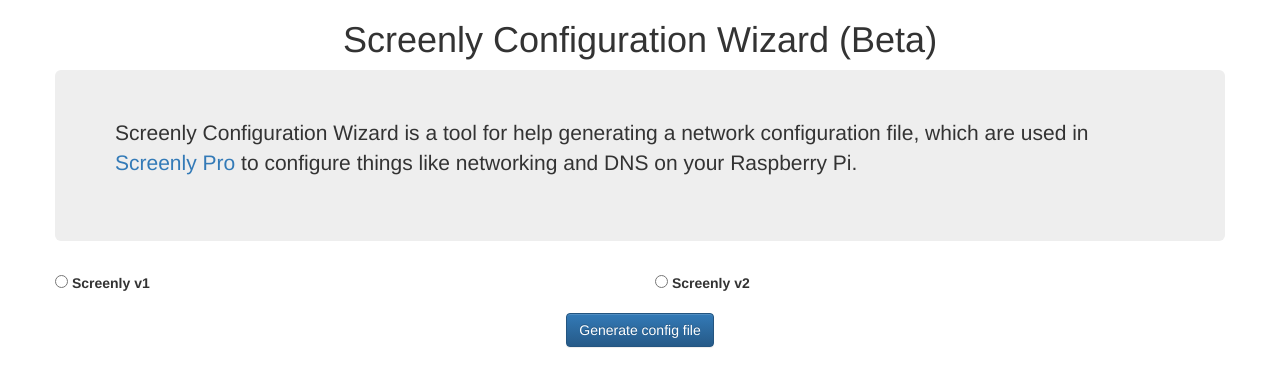
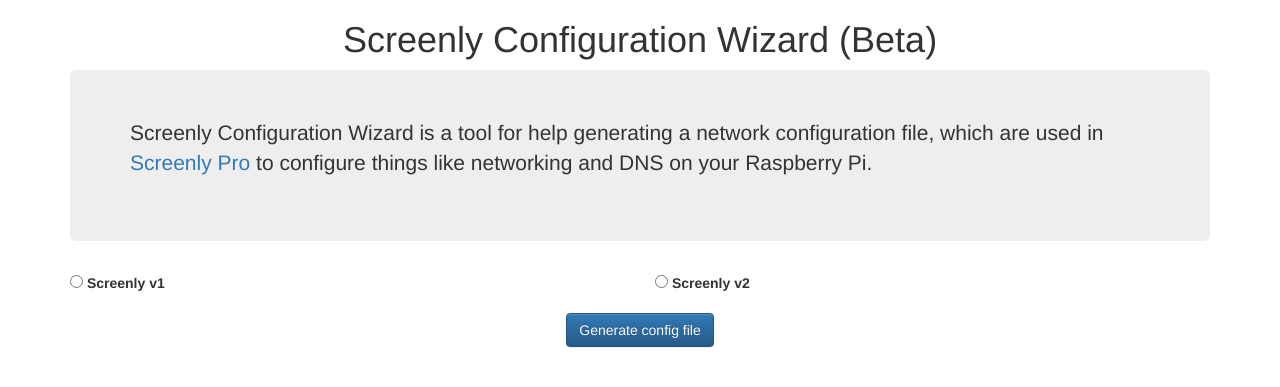
Before and after one commit to Screenly/wizard.screenly.io, a Jekyll site: the page built from index.html, in a window 1280 px wide. Shown: the top 387 px of the page. Built offline with Jekyll 4.4.1, drawn with Linux system fonts in a browser that asks for light colours; nearby versions of some CDN libraries.

Commit message:
Cosmetics.

```diff
--- /dev/null
+++ b/_includes/foot.html
@@ -0,0 +1,3 @@
+<script src="//code.jquery.com/jquery-3.2.1.min.js" integrity="sha256-hwg4gsxgFZhOsEEamdOYGBf13FyQuiTwlAQgxVSNgt4=" crossorigin="anonymous"></script>
+<script src="//maxcdn.bootstrapcdn.com/bootstrap/3.3.7/js/bootstrap.min.js" integrity="sha384-Tc5IQib027qvyjSMfHjOMaLkfuWVxZxUPnCJA7l2mCWNIpG9mGCD8wGNIcPD7Txa" crossorigin="anonymous"></script>
+<script src="/js/wizard.js"></script>
--- /dev/null
+++ b/_includes/head.html
@@ -0,0 +1,16 @@
+<head>
+  <meta charset="UTF-8">
+  <meta name="viewport" content="minimal-ui, width=device-width, initial-scale=1, maximum-scale=1, user-scalable=no">
+  <meta name="description" content="Screenly Configuration Wizard: a tool to generate a network configuration file for Screenly Pro">
+  <link rel="stylesheet" href="https://maxcdn.bootstrapcdn.com/bootstrap/3.3.7/css/bootstrap.min.css" integrity="sha384-BVYiiSIFeK1dGmJRAkycuHAHRg32OmUcww7on3RYdg4Va+PmSTsz/K68vbdEjh4u" crossorigin="anonymous">
+  <link rel="stylesheet" href="https://maxcdn.bootstrapcdn.com/bootstrap/3.3.7/css/bootstrap-theme.min.css" integrity="sha384-rHyoN1iRsVXV4nD0JutlnGaslCJuC7uwjduW9SVrLvRYooPp2bWYgmgJQIXwl/Sp" crossorigin="anonymous">
+  <link rel="stylesheet" type="text/css" href="/css/main.css">
+  <title>{{ page.title }}</title>
+  <!-- Google Tag Manager -->
+  <script>(function(w,d,s,l,i){w[l]=w[l]||[];w[l].push({'gtm.start':
+new Date().getTime(),event:'gtm.js'});var f=d.getElementsByTagName(s)[0],
+j=d.createElement(s),dl=l!='dataLayer'?'&l='+l:'';j.async=true;j.src=
+'https://www.googletagmanager.com/gtm.js?id='+i+dl;f.parentNode.insertBefore(j,f);
+})(window,document,'script','dataLayer','GTM-M52CH4L');</script>
+  <!-- End Google Tag Manager -->
+</head>
--- /dev/null
+++ b/_includes/noscript.html
@@ -0,0 +1,5 @@
+<!-- Google Tag Manager (noscript) -->
+  <noscript>
+  	<iframe src="https://www.googletagmanager.com/ns.html?id=GTM-M52CH4L" height="0" width="0" style="display:none;visibility:hidden"></iframe>
+  </noscript>
+<!-- End Google Tag Manager (noscript) -->
--- a/_layouts/default.html
+++ b/_layouts/default.html
@@ -1,29 +1,11 @@
 <!DOCTYPE html>
 <html>
-<head>
-  <meta charset="UTF-8">
-  <link rel="stylesheet" href="https://maxcdn.bootstrapcdn.com/bootstrap/3.3.7/css/bootstrap.min.css" integrity="sha384-BVYiiSIFeK1dGmJRAkycuHAHRg32OmUcww7on3RYdg4Va+PmSTsz/K68vbdEjh4u" crossorigin="anonymous">
-  <link rel="stylesheet" href="https://maxcdn.bootstrapcdn.com/bootstrap/3.3.7/css/bootstrap-theme.min.css" integrity="sha384-rHyoN1iRsVXV4nD0JutlnGaslCJuC7uwjduW9SVrLvRYooPp2bWYgmgJQIXwl/Sp" crossorigin="anonymous">
-  <link rel="stylesheet" type="text/css" href="/css/main.css">
-  <title>{{ page.title }}</title>
-  <!-- Google Tag Manager -->
-  <script>(function(w,d,s,l,i){w[l]=w[l]||[];w[l].push({'gtm.start':
-new Date().getTime(),event:'gtm.js'});var f=d.getElementsByTagName(s)[0],
-j=d.createElement(s),dl=l!='dataLayer'?'&l='+l:'';j.async=true;j.src=
-'https://www.googletagmanager.com/gtm.js?id='+i+dl;f.parentNode.insertBefore(j,f);
-})(window,document,'script','dataLayer','GTM-M52CH4L');</script>
-  <!-- End Google Tag Manager -->
-</head>
+{% include head.html %}
 <body>
-  <!-- Google Tag Manager (noscript) -->
-  <noscript><iframe src="https://www.googletagmanager.com/ns.html?id=GTM-M52CH4L"
-      height="0" width="0" style="display:none;visibility:hidden"></iframe></noscript>
-  <!-- End Google Tag Manager (noscript) -->
+  {% include noscript.html %}
   <div class="container">
     {{ content }}
   </div>
 </body>
-<script src="https://code.jquery.com/jquery-3.2.1.min.js" integrity="sha256-hwg4gsxgFZhOsEEamdOYGBf13FyQuiTwlAQgxVSNgt4=" crossorigin="anonymous"></script>
-<script src="https://maxcdn.bootstrapcdn.com/bootstrap/3.3.7/js/bootstrap.min.js" integrity="sha384-Tc5IQib027qvyjSMfHjOMaLkfuWVxZxUPnCJA7l2mCWNIpG9mGCD8wGNIcPD7Txa" crossorigin="anonymous"></script>
-<script src="/js/wizard.js"></script>
+{% include foot.html %}
 </html>
--- a/css/main.css
+++ b/css/main.css
@@ -36,7 +36,7 @@
   cursor: pointer;
 }
 
-  #ntp-addbutton , #dns-addbutton, .remove-button  {
+.app-btn {
     vertical-align: middle;
     margin-top: 5px;
 }
--- a/index.html
+++ b/index.html
@@ -4,8 +4,7 @@
 ---
 
 <div class="row">
-      <div class="row">
-        <div class="col-md-12">
+  <div class="col-xs-12">
     <h1>Screenly Configuration Wizard (Beta)</h1>
   </div>
 </div>
@@ -32,14 +31,14 @@
 </div>
 <div id="config-options">
   <div class="row">
-          <div class="col-md-12">
+    <div class="col-xs-12">
       <div class="form-group">
         <input id = "wifi" type="checkbox" name="wifi">
         <label for = "wifi" >Configure WiFi</label>
       </div>
     </div>
     <div id = "wifi-fields" class="form-horizontal">
-            <div class="col-md-12">
+      <div class="col-xs-12">
         <div class="form-group">
           <label for="ssid" class="control-label col-md-3">SSID</label>
           <div class="col-md-6">
@@ -54,7 +53,7 @@
         </div>
       </div>
 
-            <div class="col-md-12">
+      <div class="col-xs-12">
         <div class="form-group">
           <input id = "wifidhcp" type="checkbox" name="wifidhcp">
           <label for = "wifidhcp">Use DHCP</label>
@@ -80,7 +79,7 @@
           </div>
         </div>
       </div>
-            <div class="col-md-12">
+      <div class="col-xs-12">
         <div class="form-group">
           <input id = "hiddenssid" type="checkbox" name="hiddenssid" />
           <label for="hiddenssid">Hidden SSID</label>
@@ -90,14 +89,14 @@
   </div>
 
   <div class="row">
-          <div class="col-md-12">
+    <div class="col-xs-12">
       <div class="form-group">
         <input id = "wired" type="checkbox" name="wired">
         <label for = "wired" >Configure wired connection</label>
       </div>
     </div>
     <div id = "wired-fields" class="form-horizontal">
-            <div class="col-md-12">
+      <div class="col-xs-12">
         <div class="form-group">
           <input id = "wireddhcp" type="checkbox" name="wireddhcp">
           <label for = "wireddhcp">Use DHCP</label>
@@ -126,7 +125,7 @@
     </div>
   </div>
   <div class="row" id="ntp-row">
-          <div class="col-md-12">
+    <div class="col-xs-12">
       <div class="form-group">
         <input id="ntp" class="checkbox-custom" type="checkbox" name="ntp">
         <label for="ntp">Configure NTP settings</label>
@@ -137,7 +136,7 @@
           <div class="col-xs-6">
             <input type="text" class="form-control" id="ntp_server_1" name="ntp_server_1">
           </div>
-                <span id="ntp-addbutton"  class="glyphicon glyphicon-plus-sign" aria-hidden="true"></span>
+          <span id="ntp-addbutton" class="app-btn glyphicon glyphicon-plus-sign" aria-hidden="true"></span>
         </div>
 
         <div id="p_scents1">
@@ -147,7 +146,7 @@
     </div>
   </div>
   <div class="row">
-          <div class="col-md-12">
+    <div class="col-xs-12">
       <div class="form-group">
         <input id="dns" class="checkbox-custom" type="checkbox" name="dns">
         <label for="dns">Configure DNS settings</label>
@@ -158,7 +157,7 @@
           <div class="col-xs-6">
             <input type="text" class="form-control" id="dns_server_1" name="dns_server_1">
           </div>
-                  <span id="dns-addbutton" class="glyphicon glyphicon-plus-sign" aria-hidden="true"></span>
+            <span id="dns-addbutton" class="app-btn glyphicon glyphicon-plus-sign" aria-hidden="true"></span>
         </div>
         <div id="p_scents2">
 
@@ -167,7 +166,23 @@
     </div>
   </div>
 </div>
-      <div class="col-md-12 text-center">
-        <button class="btn btn-primary" id="generateconfig" type="submit" name="submit">Generate config file</button>
+<div class="col-xs-12 text-center">
+  <button class="btn btn-primary" id="generateconfig" type="submit" name="submit"">Generate config file</button>
+</div>
+
+<div class="modal fade" id="saveModal" role="dialog">
+  <div class="modal-dialog">
+    <div class="modal-content">
+      <div class="modal-header">
+        <button type="button" class="close" data-dismiss="modal">&times;</button>
+        <h4 class="modal-title">Save configuration file</h4>
+      </div>
+      <div class="modal-body">
+        <p id="save-modal-text"></p>
+      </div>
+      <div class="modal-footer">
+        <button type="button" class="btn btn-default" data-dismiss="modal">Close</button>
       </div>
     </div>
+  </div>
+</div>
--- a/js/wizard.js
+++ b/js/wizard.js
@@ -1,24 +1,15 @@
 function validateIPaddress(ipaddress) {
-  if (/^(25[0-5]|2[0-4][0-9]|[01]?[0-9][0-9]?)\.(25[0-5]|2[0-4][0-9]|[01]?[0-9][0-9]?)\.(25[0-5]|2[0-4][0-9]|[01]?[0-9][0-9]?)\.(25[0-5]|2[0-4][0-9]|[01]?[0-9][0-9]?)$/.test(ipaddress)) {
-    return (true);
-  }
-  return (false);
+  return (/^(25[0-5]|2[0-4][0-9]|[01]?[0-9][0-9]?)\.(25[0-5]|2[0-4][0-9]|[01]?[0-9][0-9]?)\.(25[0-5]|2[0-4][0-9]|[01]?[0-9][0-9]?)\.(25[0-5]|2[0-4][0-9]|[01]?[0-9][0-9]?)$/.test(ipaddress));
 }
 
 function validateFQDN(fqdn)
 {
-  if (/^([a-z0-9]+(-[a-z0-9]+)*\.)+[a-z]{2,}$/.test(fqdn)) {
-    return (true);
-  }  return (false);
-
+  return (/^([a-z0-9]+(-[a-z0-9]+)*\.)+[a-z]{2,}$/.test(fqdn));
 }
 
 function validateNetmask(netmask)
 {
-  if (/^(254|252|248|240|224|192|128)\.0\.0\.0|255\.(254|252|248|240|224|192|128|0)\.0\.0|255\.255\.(254|252|248|240|224|192|128|0)\.0|255\.255\.255\.(254|252|248|240|224|192|128|0)$/.test(netmask)) {
-    return (true);
-  }
-  return (false);
+  return (/^(254|252|248|240|224|192|128)\.0\.0\.0|255\.(254|252|248|240|224|192|128|0)\.0\.0|255\.255\.(254|252|248|240|224|192|128|0)\.0|255\.255\.255\.(254|252|248|240|224|192|128|0)$/.test(netmask));
 }
 
 function convertNetmaskToCIDR(netmask) {
@@ -48,17 +39,9 @@
 }
 
 $('input[name=screenlyversion]').prop('checked', false);
-$('#config-options').hide();
 
-$('#wifi-fields').hide();
-$('#wired-fields').hide();
-$('#dns-fields').hide();
-$('#ntp-fields').hide();
-$('#common_errors').hide();
-$('#wifi-no-dhcp-fields').hide();
-$('#wired-no-dhcp-fields').hide();
-$('input[name=wifidhcp]').prop('checked', 'checked');
-$('input[name=wireddhcp]').prop('checked', 'checked');
+$('#config-options, #wifi-fields, #wired-fields, #dns-fields, #ntp-fields, #common_errors, #wifi-no-dhcp-fields, #wired-no-dhcp-fields').hide();
++$('input[name=wifidhcp], input[name=wireddhcp]').prop('checked', 'checked');
 
 var screenlyVersion = 0;
 
@@ -88,7 +71,7 @@
 });
 
 $('input[name=wifi]').change(function() {
-  if($(this).is(':checked'))
+  if(this.checked)
   {
     console.log("wifi");
     $('#wifi-fields').show();
@@ -100,7 +83,7 @@
 
 
 $('input[name=wifidhcp]').change(function() {
-  if($(this).is(':checked'))
+  if(this.checked)
   {
     console.log("wifidhcp");
     $('#wifi-no-dhcp-fields').hide();
@@ -111,7 +94,7 @@
 });
 
 $('input[name=wireddhcp]').change(function() {
-  if($(this).is(':checked'))
+  if(this.checked)
   {
     console.log("wireddhcp");
     $('#wired-no-dhcp-fields').hide();
@@ -122,7 +105,7 @@
 });
 
 $('input[name=wired]').change(function() {
-  if($(this).is(':checked'))
+  if(this.checked)
   {
     console.log("wired");
     $('#wired-fields').show();
@@ -132,7 +115,7 @@
   }
 });
 $('input[name=ntp]').change(function() {
-  if($(this).is(':checked'))
+  if(this.checked)
   {
     console.log("ntp");
     $('#ntp-fields').show();
@@ -142,7 +125,7 @@
   }
 });
 $('input[name=dns]').change(function() {
-  if($(this).is(':checked'))
+  if(this.checked)
   {
     console.log("dns");
     $('#dns-fields').show();
@@ -158,7 +141,7 @@
 
   if($('#p_scents1 .add-ntp-server') != undefined)
   i = $('#p_scents1 .add-ntp-server').length + 2;
-  $('<div class="form-group add-ntp-server" id="row_ntp_server_' + i +'"><label for="ntp_server_' + i +'" class="control-label col-xs-3">Server ' + i +'</label><div class="col-xs-6"><input type="text" class="form-control" id="ntp_server_' + i +'" name="ntp_server_' + i +'"></div><span class="remove-button glyphicon glyphicon-minus-sign" id="ntp_remove_server_' + i +'"></span></div></div>').appendTo(scntDiv);
+  $('<div class="form-group add-ntp-server" id="row_ntp_server_' + i +'"><label for="ntp_server_' + i +'" class="control-label col-xs-3">Server ' + i +'</label><div class="col-xs-6"><input type="text" class="form-control" id="ntp_server_' + i +'" name="ntp_server_' + i +'"></div><span class="app-btn glyphicon glyphicon-minus-sign" id="ntp_remove_server_' + i +'"></span></div></div>').appendTo(scntDiv);
   $('#ntp_remove_server_' + i).click(function() {
     $('#row_ntp_server_'+ i).remove();
     return false;
@@ -172,7 +155,7 @@
 
   if($('#p_scents2 .add-dns-server') != undefined)
   i = $('#p_scents2 .add-dns-server').length + 2;
-  $('<div class="form-group add-dns-server" id="row_dns_server_' + i +'"><label for="dns_server_' + i +'" class="control-label col-xs-3">Server ' + i +'</label><div class="col-xs-6"><input type="text" class="form-control" id="dns_server_' + i +'" name="dns_server_' + i +'"></div><span class="remove-button glyphicon glyphicon-minus-sign" id="dns_remove_server_' + i +'"></span></div></div>').appendTo(scntDiv);
+  $('<div class="form-group add-dns-server" id="row_dns_server_' + i +'"><label for="dns_server_' + i +'" class="control-label col-xs-3">Server ' + i +'</label><div class="col-xs-6"><input type="text" class="form-control" id="dns_server_' + i +'" name="dns_server_' + i +'"></div><span class="app-btn glyphicon glyphicon-minus-sign" id="dns_remove_server_' + i +'"></span></div></div>').appendTo(scntDiv);
   $('#dns_remove_server_' + i).click(function() {
     $('#row_dns_server_'+ i).remove();
     return false;
@@ -430,23 +413,26 @@
   {
     if(v1Str.length > 5 && screenlyVersion != 0)
     {
+      var saveModalText = "Please select options before generating configuration";
       if(screenlyVersion == 1)
       {
         var configStr = v1Str;
-        var configFileName = "network.ini"
-        var alertMessage = "Your config file is almost ready!\n\nYour browser will start to download the file as soon as you press OK below. Save the file on to the boot partition of your SD card and make sure to name it " + configFileName + "\n\n";
+        var configFileName = "network.ini";
+        saveModalText = "Your config file is almost ready!\n\nYour browser will start to download the file as soon as you press OK below. Save the file on to the boot partition of your SD card and make sure to name it " + configFileName + "\n\n";
       }
       else
       {
         var configStr = v2Str;
-        var configFileName = "network.yaml"
-        var alertMessage = "Your config file is almost ready!\n\nYour browser will start to download the file as soon as you press OK below. Save the file onto a USB stick and insert it into your Raspberry Pi. \n\n";
+        var configFileName = "network.yaml";
+        saveModalText = "Your config file is almost ready!\n\nYour browser will start to download the file as soon as you press OK below. Save the file onto a USB stick and insert it into your Raspberry Pi. \n\n";
       }
-      alert(alertMessage);
+      document.getElementById("save-modal-text").innerHTML = saveModalText;
+      $('#saveModal').modal('show');
       saveFile(configFileName, configStr);
     }
     else {
-      alert("Please select options before generating configuration");
+      document.getElementById("save-modal-text").innerHTML = saveModalText;
+      $('#saveModal').modal('show');
     }
   }
 });
```
Also changed, not shown: README.md. Lines whose indentation alone changed are shown as unchanged.
